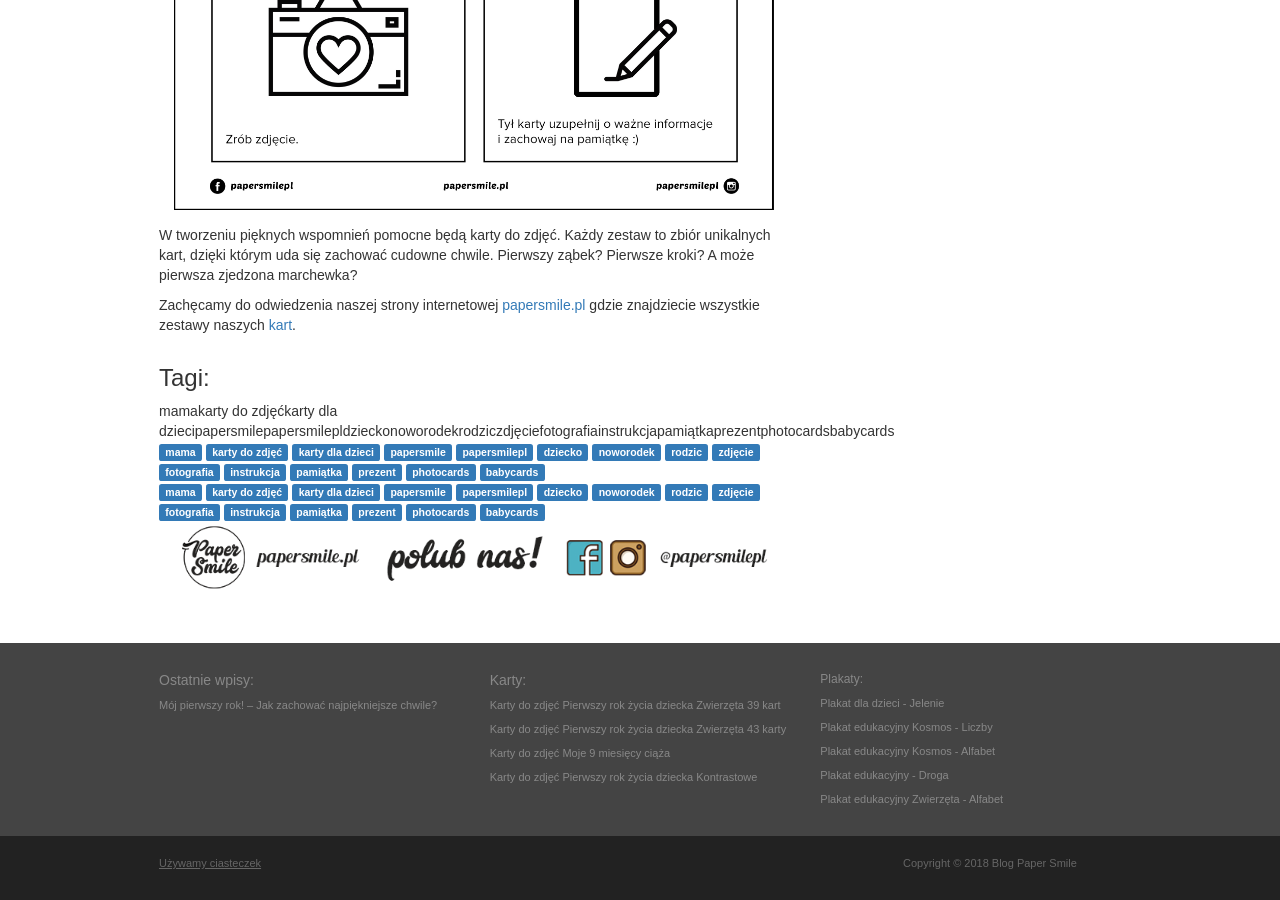
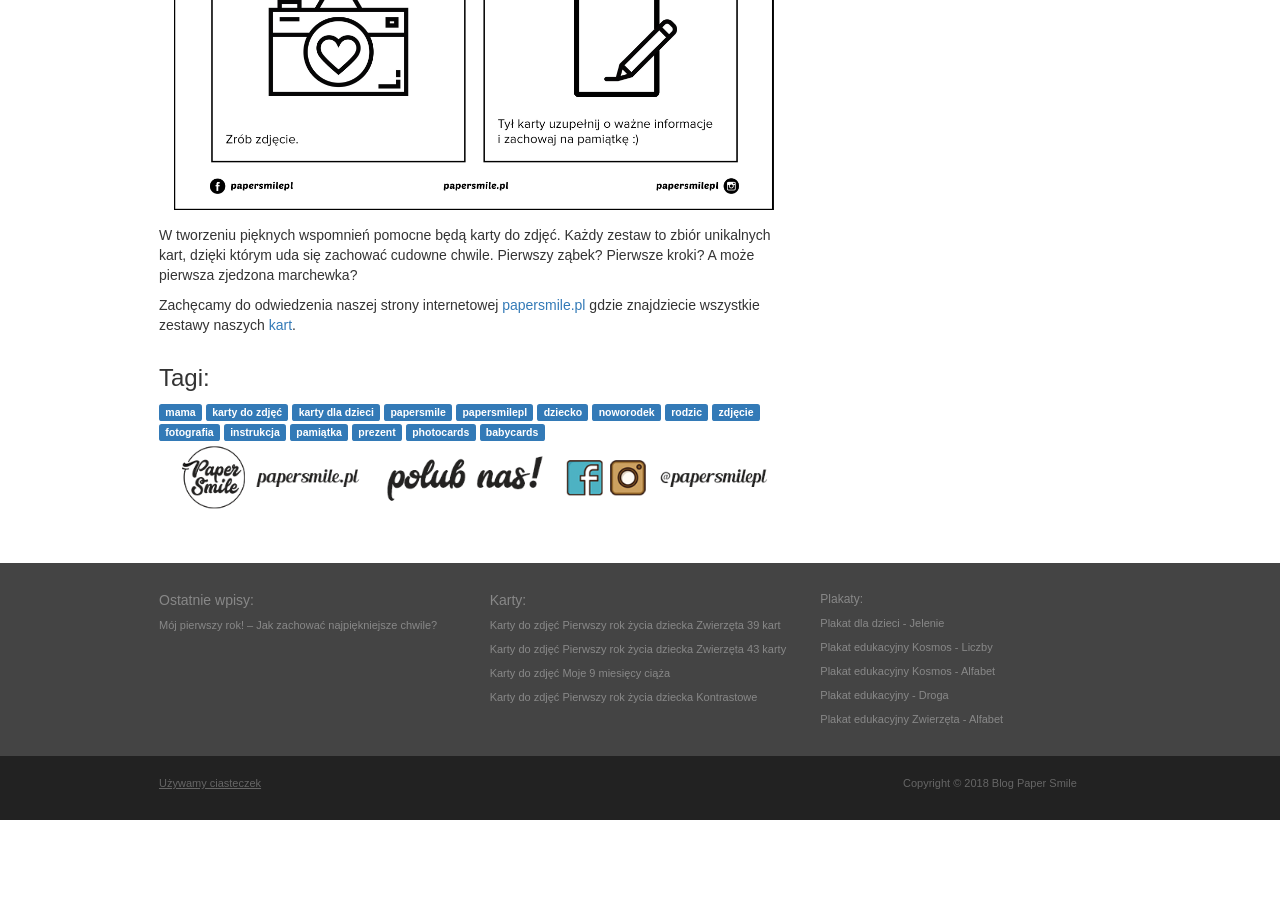
Before and after one commit to lukaszkomar/blog.papersmile.pl, a Jekyll site: the page built from _posts/2018-02-04-moj-pierwszy-rok-jak-zachowac-najpiekniejsze-chwile.html, in a window 1280 px wide and 900 px high, scrolled down 1486 px. Built offline with Jekyll 4.4.1, drawn with Linux system fonts in a browser that asks for light colours; nearby versions of some CDN libraries; some web fonts are replaced; after the commit the page ends 2306 px from its top, so only the background shows below that.

Commit message:
post tags

```diff
--- a/_posts/2018-02-04-moj-pierwszy-rok-jak-zachowac-najpiekniejsze-chwile.html
+++ b/_posts/2018-02-04-moj-pierwszy-rok-jak-zachowac-najpiekniejsze-chwile.html
@@ -51,76 +51,10 @@
 </div>
 <div class="row">
     <div class="col-md-12">
-        {{ page.categories }}
-
-        {% for category in page.categories %}
+    {% for category in page.categories %}
         <span class="label label-primary">{{ category }}</span>
-        {% endfor %}
+    {% endfor %}
     </div>
-
-<div class="col-md-12">
-
-
-    <span class="label label-primary">mama</span>
-
-
-
-    <span class="label label-primary">karty do zdjęć</span>
-
-
-
-    <span class="label label-primary">karty dla dzieci</span>
-
-
-
-    <span class="label label-primary">papersmile</span>
-
-
-
-    <span class="label label-primary">papersmilepl</span>
-
-
-
-    <span class="label label-primary">dziecko</span>
-
-
-
-    <span class="label label-primary">noworodek</span>
-
-
-
-    <span class="label label-primary">rodzic</span>
-
-
-
-    <span class="label label-primary">zdjęcie</span>
-
-
-
-    <span class="label label-primary">fotografia</span>
-
-
-
-    <span class="label label-primary">instrukcja</span>
-
-
-
-    <span class="label label-primary">pamiątka</span>
-
-
-
-    <span class="label label-primary">prezent</span>
-
-
-
-    <span class="label label-primary">photocards</span>
-
-
-
-    <span class="label label-primary">babycards</span>
-
-
-</div>
 </div>
 
 <a href="http://papersmile.pl">
```
